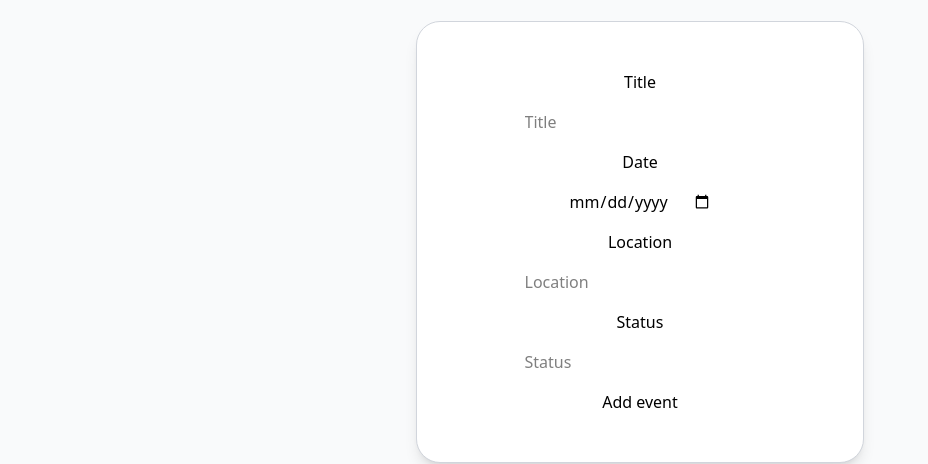
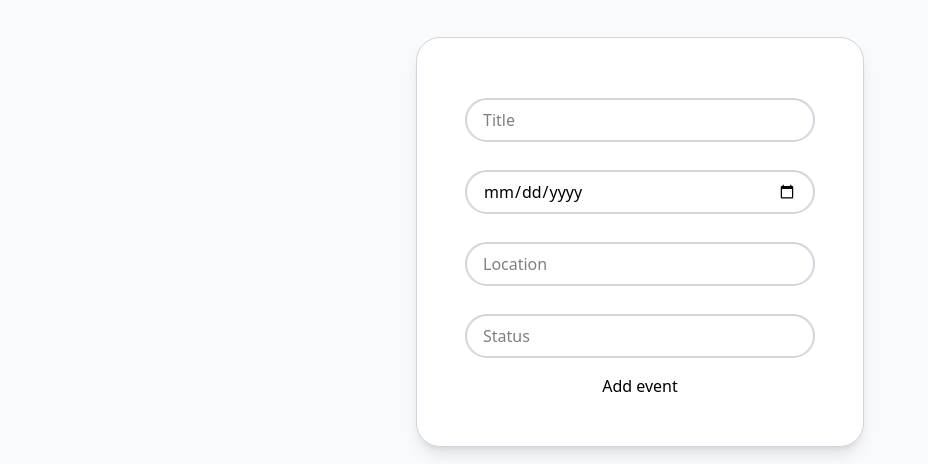
Before and after one commit to digantaa/Event-Management-System-, a React (Vite) app in the folder frontend/: page /events in a window 1280 px wide. Shown: the part 194-658 px from the top of the page, without its empty margins (0-928 px from the left). Built offline with nearby package versions, Linux system fonts and the light colour scheme; no server answers.

Commit message:
fixing event.jsx css

```diff
--- a/frontend/src/components/Events.jsx
+++ b/frontend/src/components/Events.jsx
@@ -58,32 +58,32 @@ const Events = () => {
         <form
         className='flex flex-col items-center gap-4 border border-gray-300 shadow-lg rounded-3xl p-12 w-full max-w-md bg-white'
         onSubmit={handleSubmit}>
-          <label htmlFor="Title">Title</label>
           <input
+            className='border-2 border-gray-300 px-4 py-2 rounded-3xl mt-3 w-full'
             type="text"
             placeholder="Title"
             value={form.title}
             onChange={handleChange}
             required
           />
-          <label htmlFor="date">Date</label>
           <input
+            className='border-2 border-gray-300 px-4 py-2 rounded-3xl mt-3 w-full'
             type="date"
             placeholder="Date"
             value={form.date}
             onChange={handleChange}
             required
           />
-          <label htmlFor="Location">Location</label>
           <input
+            className='border-2 border-gray-300 px-4 py-2 rounded-3xl mt-3 w-full'
             type="text"
             placeholder="Location"
             value={form.location}
             onChange={handleChange}
             required
           />
-          <label htmlFor="status">Status</label>
           <input
+            className='border-2 border-gray-300 px-4 py-2 rounded-3xl mt-3 w-full'
             type="text"
             placeholder="Status"
             value={form.status}
```
